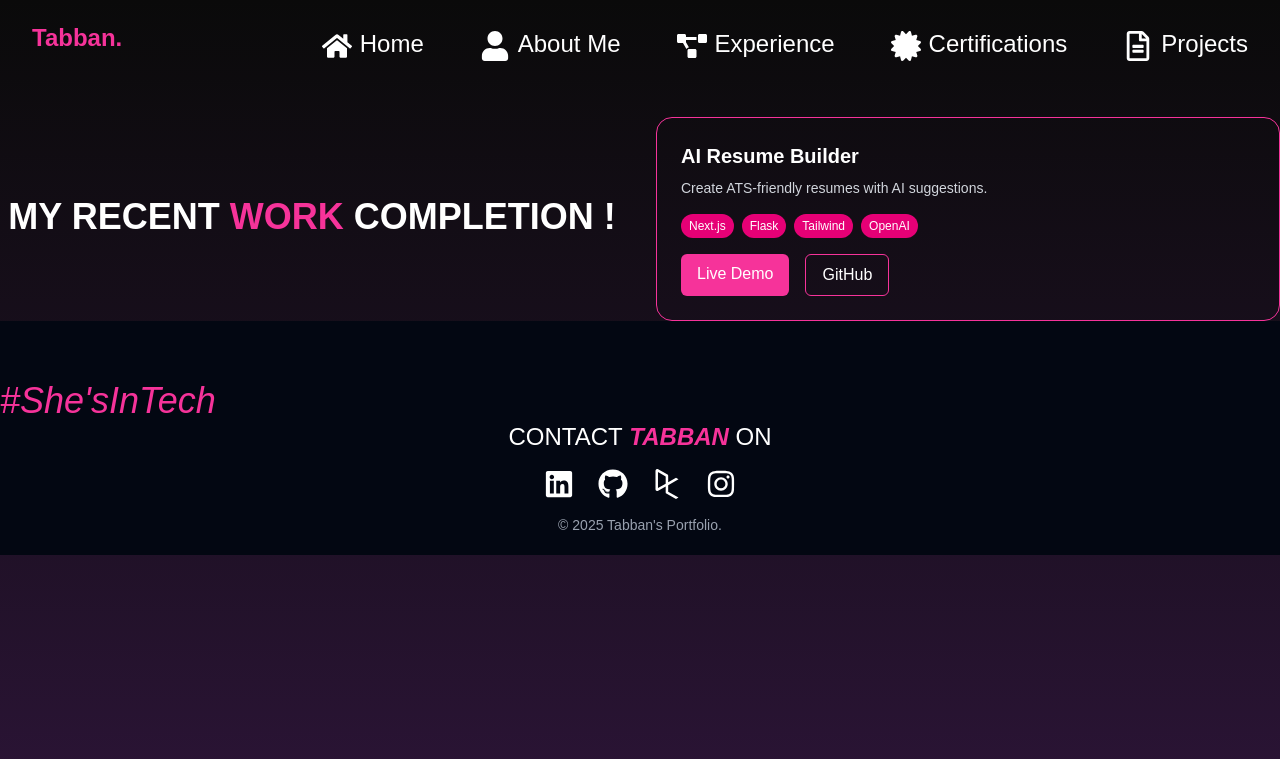
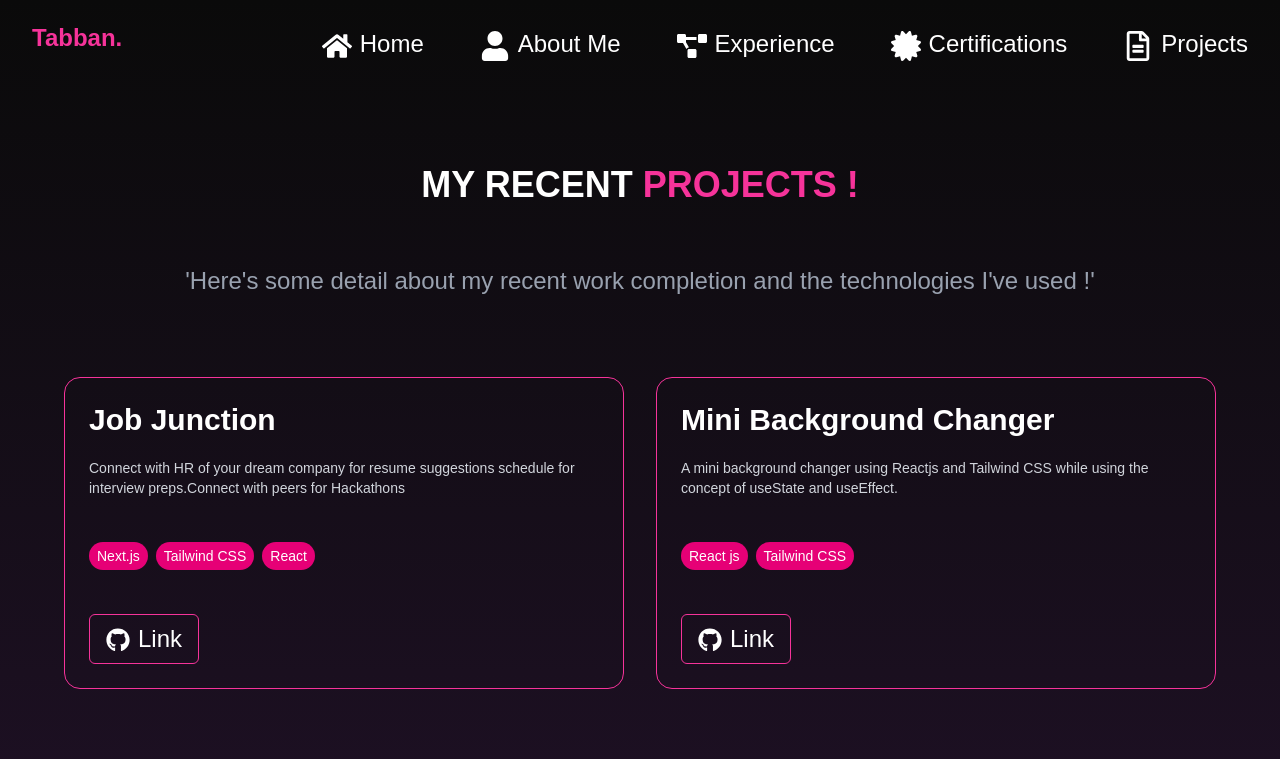
Before and after one commit to taba123-debug/portfolio, a Next.js app: page /projects in a window 1280 px wide. Shown: the top 759 px of the page. Built offline with nearby package versions, Linux system fonts and the light colour scheme.

Commit message:
added new code

```diff
--- a/app/components/Home_Intro.js
+++ b/app/components/Home_Intro.js
@@ -1,46 +1,49 @@
+"use client"
 import React from "react";
-import Image from "next/image";
 import Skills from "./Skills";
+
+// import { Code2, BrainCircuit, Users2, Sparkles } from "lucide-react";
+import { FaCode, FaBrain , FaUser , FaHandSparkles } from "react-icons/fa";
 
 function Home_Intro() {
   return (
-    <div className="min-h-screen  mt-20 px-8 py-16 text-white">
+    <>
+      <div className="min-h-screen mt-20 px-6 sm:px-8 py-16 text-white ">
         <div className="max-w-6xl mx-auto flex flex-col md:flex-row justify-between items-center gap-10">
-        {/* Text Section */}
-        <div className="space-y-6 text-lg">
-          <h1 className="text-4xl font-bold text-center mt-10 sm:text-5xl ">
-            HERE'S MY <span className="text-pink-500">INTRODUCION</span>
+          <div className="space-y-10 text-lg animate-fade-in">
+            <h1 className="text-4xl font-bold text-center sm:text-5xl mt-10 animate-slide-down">
+              HERE'S MY <span className="text-pink-500">INTRODUCTION</span>
             </h1>
 
-          <p className="text-2xl mt-16 flex items-center gap-2">
-            I code in {""}
-            <span className="text-pink-500 italic text-2xl font-semibold">
+            <p className="text-2xl mt-12 flex items-center gap-3 hover:scale-105 transition-all duration-300">
+              <FaCode className="text-pink-500 icon-bounce" />
+              I code in{" "}
+              <span className="text-pink-500 italic font-semibold">
                 C++, Next JS, Python
               </span>
               .
             </p>
 
-          <p className="text-2xl mt-8 flex items-center gap-2  ">
-
+            <p className="text-2xl flex items-center gap-3 hover:scale-105 transition-all duration-300">
+              <FaBrain className="text-pink-500 icon-pulse" />
               I am a{" "}
-            <span className="text-pink-500 italic font-semibold text-2xl">
+              <span className="text-pink-500 italic font-semibold">
                 FULL STACK DEVELOPER
               </span>{" "}
               and also working in{" "}
               <span className="text-pink-500 italic font-semibold">GEN AI</span>.
             </p>
 
-          <p className="text-2xl mt-8 flex items-center gap-2 ">
-
+            <p className="text-2xl flex items-center gap-3 hover:scale-105 transition-all duration-300">
+              <FaUser className="text-pink-500 icon-wiggle" />
               I always try to participate in{" "}
               <span className="text-pink-500 font-semibold italic">HACKATHONS</span> and{" "}
-            <span className="text-pink-500 italic font-semibold">
-              FELLOWSHIPS
-            </span>{" "}
-            .
+              <span className="text-pink-500 italic font-semibold">FELLOWSHIPS</span>.
             </p>
-          <p className="text-2xl mt-8 flex items-center gap-2 ">
 
+            <p className="text-2xl flex items-center gap-3 hover:scale-105 transition-all duration-300">
+              <FaHandSparkles
+               className="text-pink-500 icon-glow" />
               I am working on{" "}
               <span className="text-pink-500 font-semibold italic">LLM'S</span> and{" "}
               <span className="text-pink-500 font-semibold italic">
@@ -49,21 +52,89 @@ function Home_Intro() {
               .
             </p>
           </div>
-
-        {/* Profile Image */}
-        <div>
-          <Image
-            src="/images/portfolio.png"
-            alt="intro"
-            width={280}
-            height={280}
-            className="sm:w-52 sm:h-52 object-cover rounded-2xl "
-          />
-        </div>
         </div>
         <Skills />
       </div>
+
+      <style jsx>{`
+        .animate-fade-in {
+          animation: fade-in 1s ease-out;
+        }
+        .animate-slide-down {
+          animation: slide-down 1s ease-out;
+        }
+        .icon-bounce {
+          animation: bounce 2s infinite;
+        }
+        .icon-pulse {
+          animation: pulse 2s infinite;
+        }
+        .icon-wiggle {
+          animation: wiggle 1.5s infinite ease-in-out;
+        }
+        .icon-glow {
+          animation: glow 2s infinite ease-in-out;
+        }
+
+        @keyframes fade-in {
+          from {
+            opacity: 0;
+          }
+          to {
+            opacity: 1;
+          }
+        }
+
+        @keyframes slide-down {
+          from {
+            opacity: 0;
+            transform: translateY(-30px);
+          }
+          to {
+            opacity: 1;
+            transform: translateY(0);
+          }
+        }
+
+        @keyframes bounce {
+          0%, 100% {
+            transform: translateY(0);
+          }
+          50% {
+            transform: translateY(-10px);
+          }
+        }
+
+        @keyframes pulse {
+          0%, 100% {
+            transform: scale(1);
+          }
+          50% {
+            transform: scale(1.1);
+          }
+        }
+
+        @keyframes wiggle {
+          0%, 100% {
+            transform: rotate(-2deg);
+          }
+          50% {
+            transform: rotate(2deg);
+          }
+        }
+
+        @keyframes glow {
+          0%, 100% {
+            filter: drop-shadow(0 0 10px #ec4899);
+          }
+          50% {
+            filter: drop-shadow(0 0 20px #ec4899);
+          }
+        }
+      `}</style>
+    </>
   );
 }
 
+
 export default Home_Intro;
--- a/app/projects/page.js
+++ b/app/projects/page.js
@@ -1,66 +1,102 @@
 import React from "react";
 import Header from "../components/Header";
 import Footer from "../components/Footer";
+import { FaGithub } from "react-icons/fa";
 const projects = [
   {
-    title: "AI Resume Builder",
-    description: "Create ATS-friendly resumes with AI suggestions.",
-    tech: ["Next.js", "Flask", "Tailwind", "OpenAI"],
+    title: "Job Junction",
+    description: "Connect with HR of your dream company for resume suggestions schedule for interview preps.Connect with peers for Hackathons ",
+    tech: ["Next.js", "Tailwind CSS", "React"],
     liveLink: "https://yourdomain.com/ai-resume",
     githubLink: "https://github.com/yourusername/ai-resume",
   },
+
+  {
+    title: "Mini Background Changer",
+    description: "A mini background changer using Reactjs and Tailwind CSS  while using the concept of useState and useEffect.",
+    tech: ["React js", "Tailwind CSS"],
+    liveLink: "https://yourdomain.com/ai-resume",
+    githubLink: "https://github.com/yourusername/ai-resume",
+  },
+  {
+    title: "Recipe Website Project ",
+    description: "A recipe website project using HTML5 , CSS and Javascript.User can filter the recipes by cuisine and type.",
+    tech: ["HTML5", "CSS" , "Javascript"],
+    liveLink: "https://yourdomain.com/ai-resume",
+    githubLink: "https://github.com/yourusername/ai-resume",
+  },
+  {
+    title: "Software Company Frontend",
+    description: "A Frontend for a software company showcasing their services and portfolio.Shwocasing frontend skills",
+    tech: ["HTML 5", "CSS", "vercel"],
+    liveLink: "https://yourdomain.com/ai-resume",
+    githubLink: "https://github.com/yourusername/ai-resume",
+  }
 ];
+
 
 function page() {
   return (
     <div className="min-h-screen bg-gradient-to-b from-[#0a0a0a] via-[#1a0f1f] to-[#2b1436] text-white">
       <Header />
+      <section>
+
+        <div
+        className="max-w-6xl mx-auto">
+        <h1 className="text-4xl font-bold text-center mt-22 mb-15">
+         MY RECENT <span className="text-pink-500">PROJECTS ! </span>
+        </h1>
+        <p className='text-gray-400 text-light text-2xl text-center mb-20'> 'Here's some detail about my recent work completion and the technologies I've used !'</p>
+
         <div className="grid md:grid-cols-2 gap-8 mt-10">
-        <div>
-          <h1 className="text-4xl font-bold text-center mt-20 mb-12">
-            MY RECENT
-            <span className="text-pink-500"> WORK </span>COMPLETION !
-          </h1>
-        </div>
+
 
           {projects.map((project, index) => (
             <div
               key={index}
-            className=" p-6 rounded-2xl border border-pink-500 hover:shadow-pink-500/40 hover:shadow-2xl transition duration-300"
+              className=" p-6 rounded-2xl border border-pink-500 hover:shadow-pink-500/40 hover:shadow-2xl transition duration-300 mb-10 cursor-pointer"
             >
-            <h3 className="text-xl font-bold mb-2">{project.title}</h3>
-            <p className="text-sm text-gray-300 mb-4">{project.description}</p>
+              <h3 className="text-3xl font-bold mb-2">{project.title}</h3>
+              <p className=" text-gray-300 text-sm mb-4 mt-5">
+                {project.description}
+              </p>
               <div className="flex flex-wrap gap-2 mb-4">
                 {project.tech.map((tech, i) => (
                   <span
                     key={i}
-                  className="bg-pink-600 text-xs px-2 py-1 rounded-full"
+                    className="bg-pink-600 mt-7 px-2 py-1 rounded-full text-sm cursor-pointer hover:bg-pink-700 transition duration-300"
                   >
                     {tech}
                   </span>
                 ))}
               </div>
               <div className="flex gap-4">
-              <a
+                {/* <a
                   href={project.liveLink}
                   target="_blank"
                   rel="noopener noreferrer"
                   className="bg-pink-500 px-4 py-2 rounded-md hover:bg-pink-600"
                 >
                   Live Demo
-              </a>
+                </a> */}
                 <a
                   href={project.githubLink}
                   target="_blank"
                   rel="noopener noreferrer"
-                className="border border-pink-500 px-4 py-2 rounded-md hover:bg-pink-500"
+                  className=" mt-7 border border-pink-500 px-4 py-2 rounded-md hover:bg-pink-500 text-2xl"
                 >
-                GitHub
+                  <FaGithub className="inline mr-2 text-2xl" />
+                  Link
                 </a>
               </div>
             </div>
           ))}
+
         </div>
+
+        </div>
+      </section>
+
 
       <Footer />
     </div>
```
Also changed, not shown: public/images/About.jpg (added), public/images/aboutsection.png (added). Lines whose indentation alone changed are shown as unchanged.
